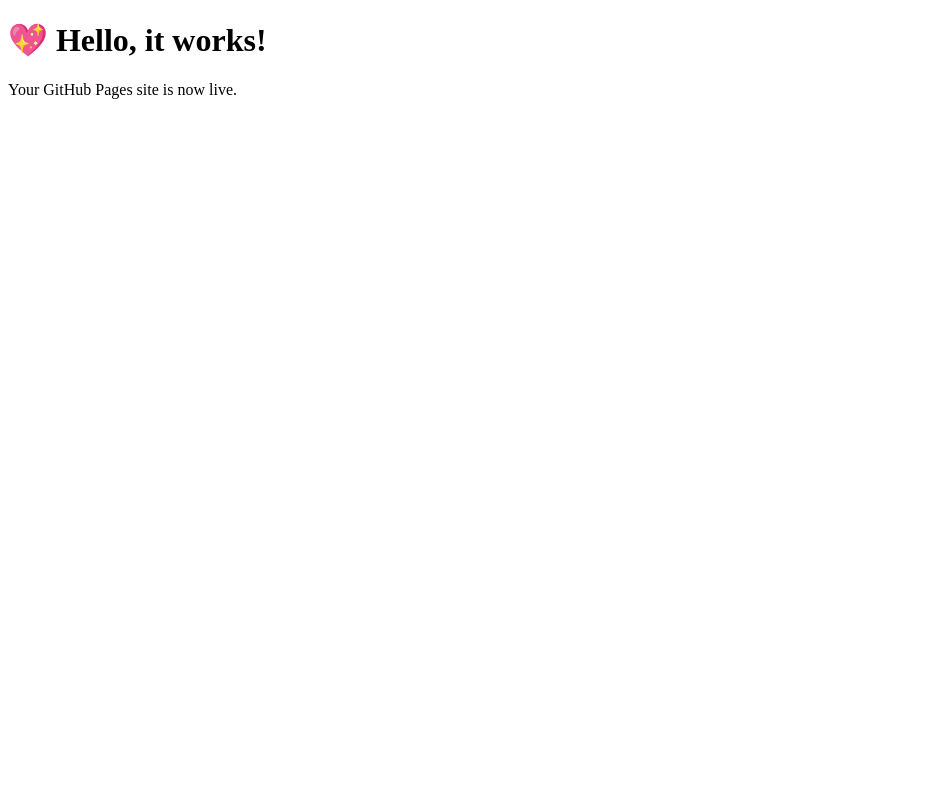
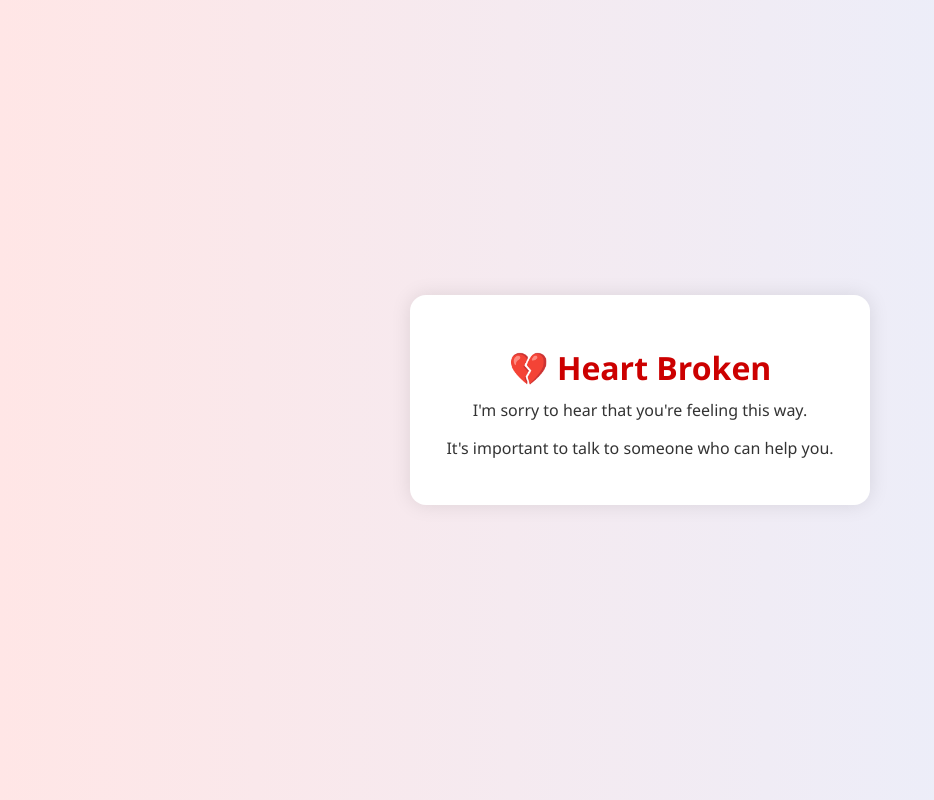
Before and after one commit to mahatokabir45-source/cautious-octo-winner, a plain HTML site: page index.html in a window 1280 px wide. Shown: the whole page, without its empty margins (0-934 px from the left). Drawn offline with Linux system fonts and the light colour scheme.

Commit message:
Update index.html

```diff
--- a/index.html
+++ b/index.html
@@ -2,10 +2,57 @@
 <html lang="en">
 <head>
   <meta charset="UTF-8" />
-  <title>Hello from Kabir</title>
+  <meta name="viewport" content="width=device-width, initial-scale=1.0"/>
+  <title>Heart Broken</title>
+  <style>
+    body {
+      margin: 0;
+      padding: 0;
+      font-family: 'Segoe UI', Tahoma, Geneva, Verdana, sans-serif;
+      background: linear-gradient(to right, #ffe6e6, #e6f0ff);
+      display: flex;
+      align-items: center;
+      justify-content: center;
+      height: 100vh;
+    }
+
+    .card {
+      background: white;
+      padding: 30px;
+      border-radius: 16px;
+      box-shadow: 0 0 20px rgba(0,0,0,0.1);
+      text-align: center;
+      max-width: 400px;
+      width: 80%;
+    }
+
+    h1 {
+      color: #cc0000;
+      font-size: 2em;
+      margin-bottom: 10px;
+    }
+
+    p {
+      color: #333;
+      font-size: 1em;
+      margin-top: 0;
+    }
+
+    .fade {
+      animation: fadeIn 3s ease-in;
+    }
+
+    @keyframes fadeIn {
+      0% {opacity: 0;}
+      100% {opacity: 1;}
+    }
+  </style>
 </head>
 <body>
-  <h1>💖 Hello, it works!</h1>
-  <p>Your GitHub Pages site is now live.</p>
+  <div class="card fade">
+    <h1>💔 Heart Broken</h1>
+    <p>I'm sorry to hear that you're feeling this way.</p>
+    <p>It's important to talk to someone who can help you.</p>
+  </div>
 </body>
 </html>
```
